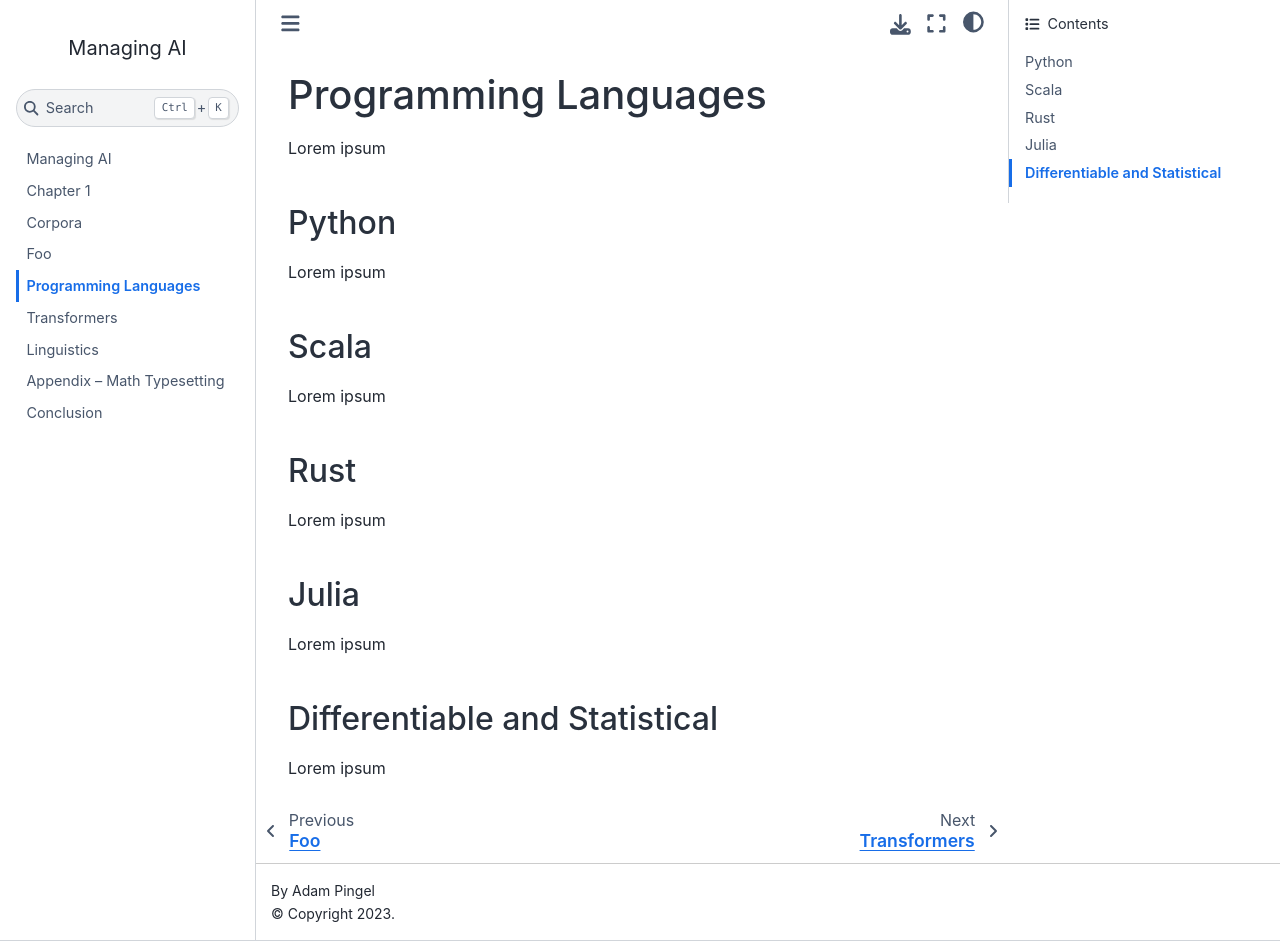
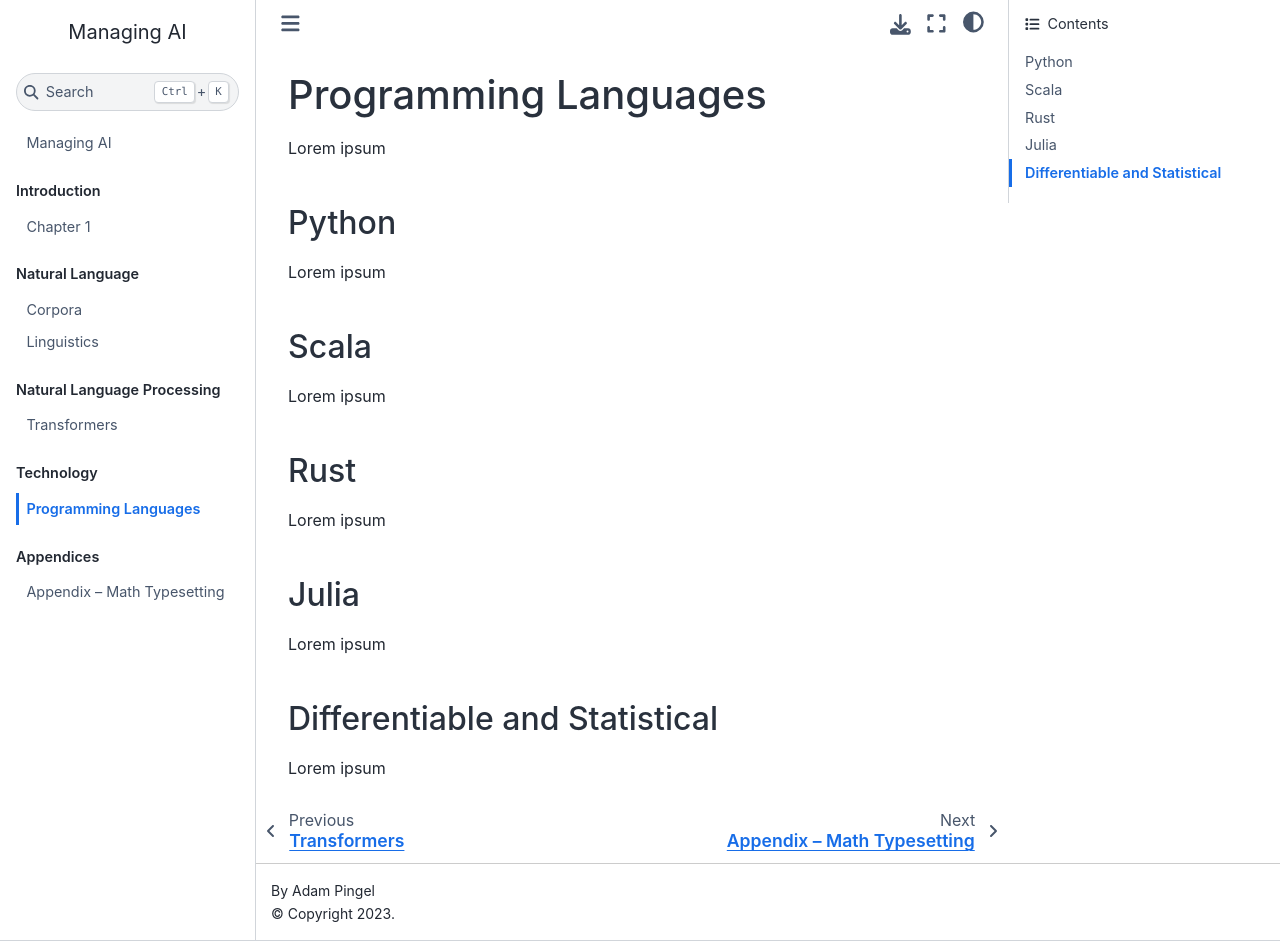
Before and after one commit to adampingel/managing-ai, a Jupyter Book: the page built from 070-Programming_Languages.md, in a window 1280 px wide and 941 px high. Built offline with Jupyter Book 1.0.4 settings and Sphinx 7.4.7 and the Sphinx Book theme 1.1.4, drawn with Linux system fonts in a browser that asks for light colours; pages that are not in the unit, such as notebooks, are missing from menus; comment, search, counter and statistics services are not loaded.

```diff
--- a/_toc.yml
+++ b/_toc.yml
@@ -1,14 +1,27 @@
+format: jb-book
 root: 000-Root
-entries:
-- file: 010-Introduction
-- file: 013-Corpora
-  title: Corpora
-- file: 020-Foo
-- file: 070-Programming_Languages
-- file: 050-Transformers
-  title: Transformers
-- file: 090-Linguistics
-- file: 190-Math_Typesetting
-- file: 191-Charts
-  title: Charts Demo
-- file: 200-Conclusion
+parts:
+  - caption: Introduction
+    chapters:
+    - file: 010-Introduction
+
+  - caption: Natural Language
+    chapters:
+    - file: 013-Corpora
+      title: Corpora
+    - file: 090-Linguistics
+
+  - caption: Natural Language Processing
+    chapters:
+      - file: 050-Transformers
+        title: Transformers
+
+  - caption: Technology
+    chapters:
+    - file: 070-Programming_Languages
+
+  - caption: Appendices
+    chapters:
+      - file: 190-Math_Typesetting
+      - file: 191-Charts
+        title: Charts Demo
```
Also changed, not shown: 020-Foo.md (deleted, +0 -11 lines), 200-Conclusion.md (deleted, +0 -5 lines).
